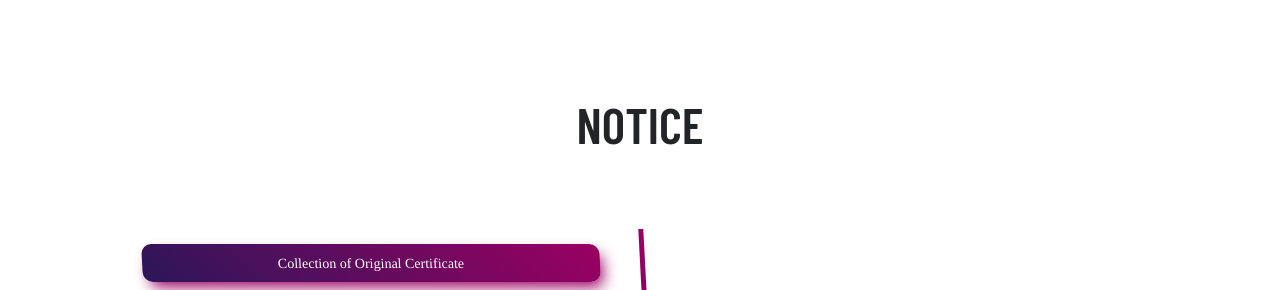
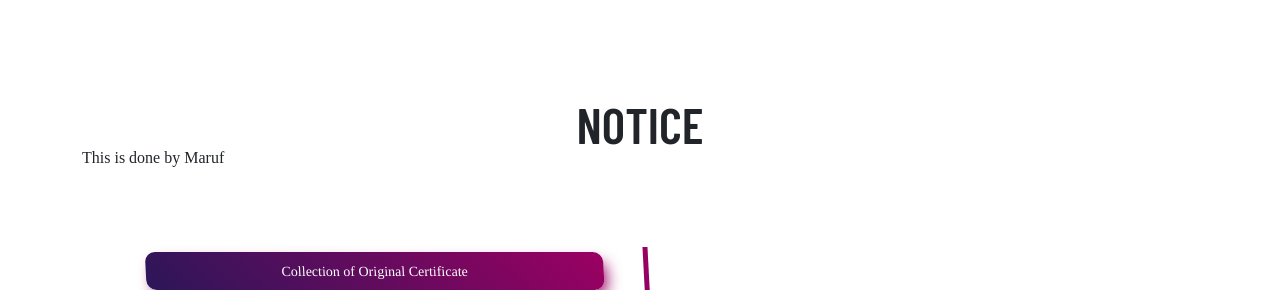
Before and after one commit to tasnim-jawad/convocation_manarat, a plain HTML site: page index.html in a window 1280 px wide. Shown: the part 1366-1656 px from the top of the page. Drawn offline with Linux system fonts and the light colour scheme; a web font is replaced by a local one.

Commit message:
Change for testing in notice

```diff
--- a/css/style.css
+++ b/css/style.css
@@ -1112,7 +1112,7 @@ font-size: 14px;
     /* transform: skew(3deg); */
     padding: 10px 30px;
     text-align: center;
-    margin: 15px 10px;
+    margin: 5px 10px;
     box-shadow: 5px 8px 15px -3px var(--brand_light);
     background:var(--gradient) ;
     border-radius: 10px;
--- a/index.html
+++ b/index.html
@@ -258,6 +258,7 @@
                 <div class="col-gl-12">
                     <div class="section_title">
                         <h3>Notice</h3>
+                        <h4>This is done by Maruf</h4>
                     </div>
                 </div>
             </div>
```
